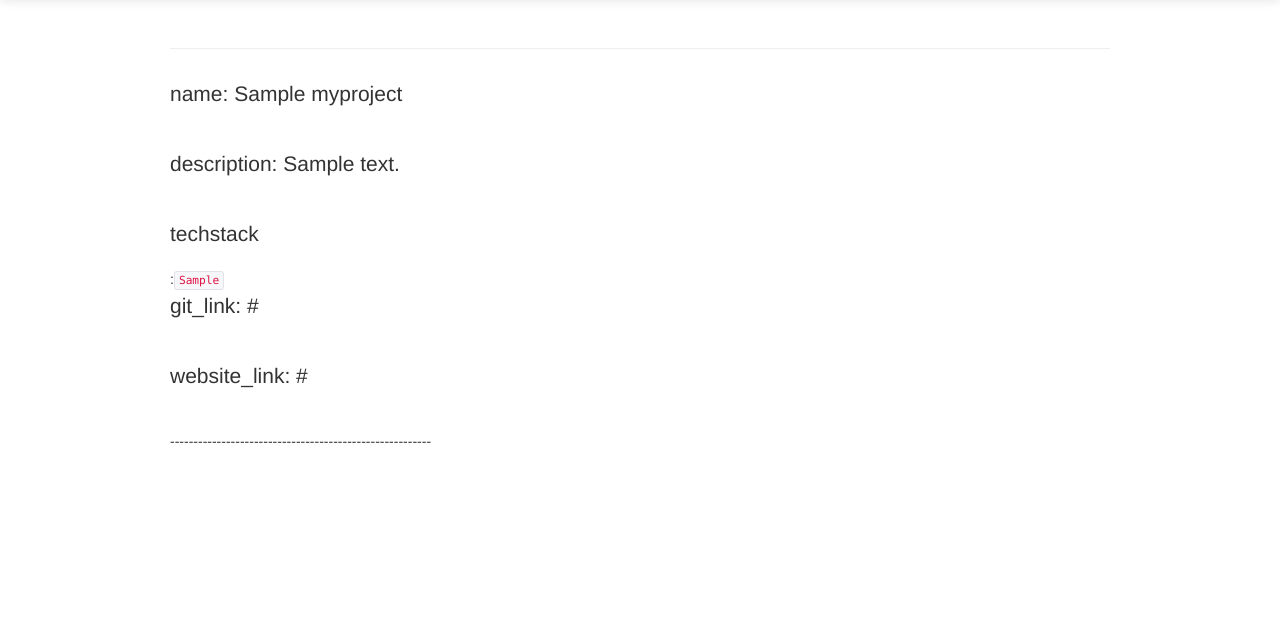
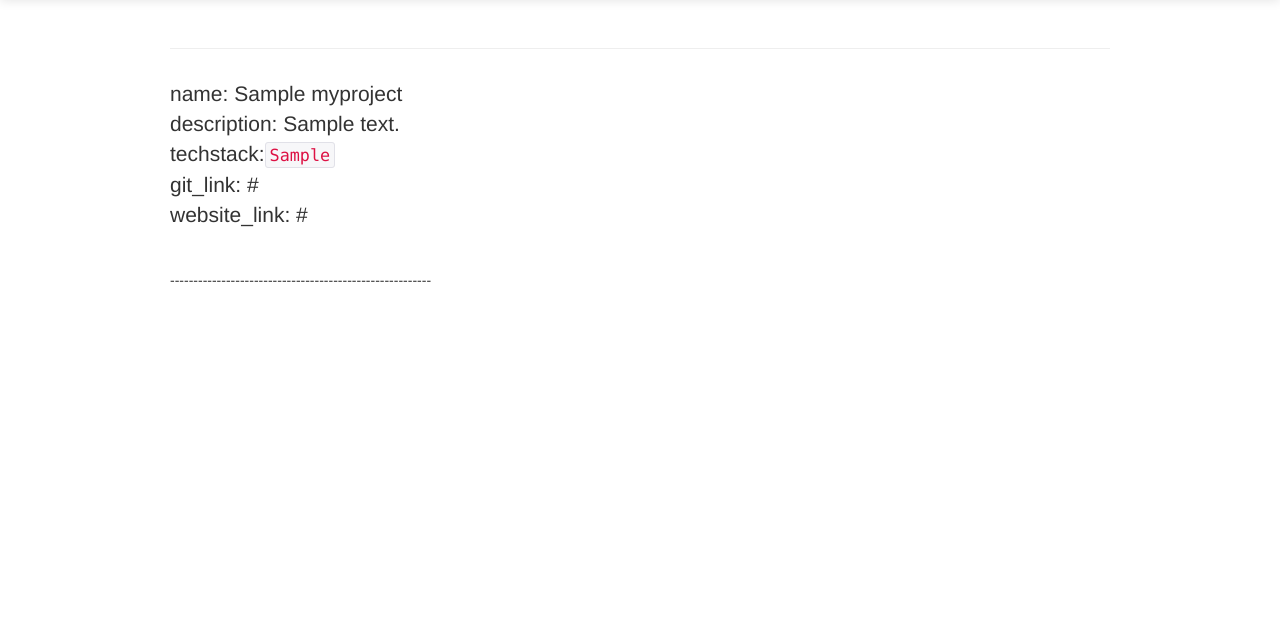
Before and after one commit to pranithmacha/hellodjango, a Django app: template hellodjango/templates/projects.html in a window 1280 px wide. Shown: the part 41-672 px from the top of the page. Run offline with Django 3.2, Linux system fonts and the light colour scheme; tables that the repository leaves empty hold one stand-in row (values such as "Sample post"); the template is opened without the code that fills it: values that come from a table or form of the project are taken from there, most other values are stand-ins (such as "Sample title", 1, 10 or a date in 2020); some libraries are stand-ins or nearby versions.

Commit message:
css changes to projects page

```diff
--- a/hellodjango/templates/projects.html
+++ b/hellodjango/templates/projects.html
@@ -4,11 +4,11 @@
 {% block content%}
 
 {% for post in posts %}
-   <p class="lead"> name: {{post.name}}</p><br>
-   <p class="lead"> description: {{post.description}}</p><br>
-   <p class="lead">techstack</p>:<code>{{post.techstack}}</code><br>
-   <p class="lead"> git_link: {{post.git_link}}</p><br>
-   <p class="lead"> website_link: {{website_link}}</p><br>
+   <p class="lead"> name: {{post.name}}<br>
+  description: {{post.description}}<br>
+   techstack:<code>{{post.techstack}}</code><br>
+  git_link: {{post.git_link}}<br>
+    website_link: {{website_link}}</p><br>
 	--------------------------------------------------------
 {% endfor%}
 
```
